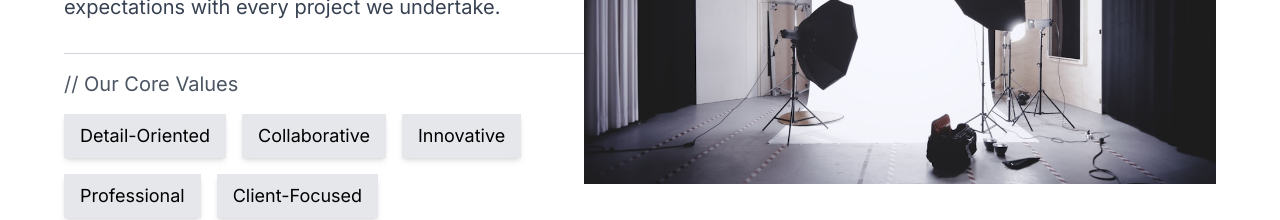
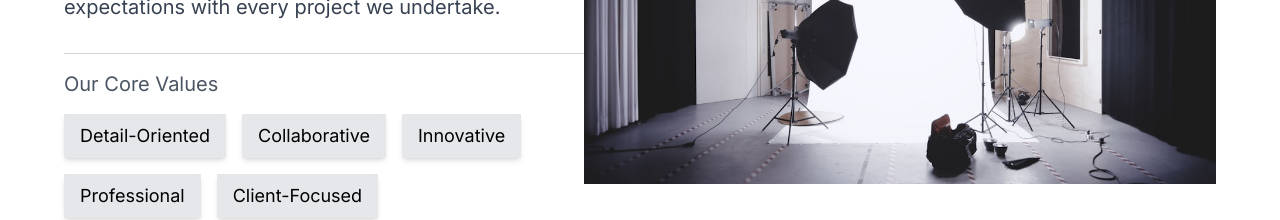
Before and after one commit to AECOMVizStudio/vizsite2024, a Next.js app: page /about in a window 1280 px wide. Shown: the part 331-551 px from the top of the page. Built offline with nearby package versions, Linux system fonts and the light colour scheme.

Commit message:
deploy fix

```diff
--- a/app/about/page.tsx
+++ b/app/about/page.tsx
@@ -6,7 +6,7 @@ const values: string[] = ['Detail-Oriented', 'Collaborative', 'Innovative', 'Pro
 const Page = () => {
     return (
       <section className="flex mx-auto flex-col lg:flex-row items-center md:items-start justify-between p-8 md:p-16 bg-white">
-      {/* Text Section */}
+
       <div className="pt-24 lg:w-1/2 mb-8 md:mb-0">
         <h1 className="text-4xl md:text-5xl font-bold mb-4 text-gray-900">About the Studio</h1>
         <p className="text-lg md:text-xl text-gray-700 leading-relaxed my-8">
@@ -14,7 +14,7 @@ const Page = () => {
         </p>
 
         <div className="border-t border-gray-300 mt-8 pt-4">
-          <h3 className="text-xl text-gray-600 mb-4">// Our Core Values</h3>
+          <h3 className="text-xl text-gray-600 mb-4">Our Core Values</h3>
           <div className="flex flex-wrap gap-4">
 
           {values.map((value, index) => (
```
